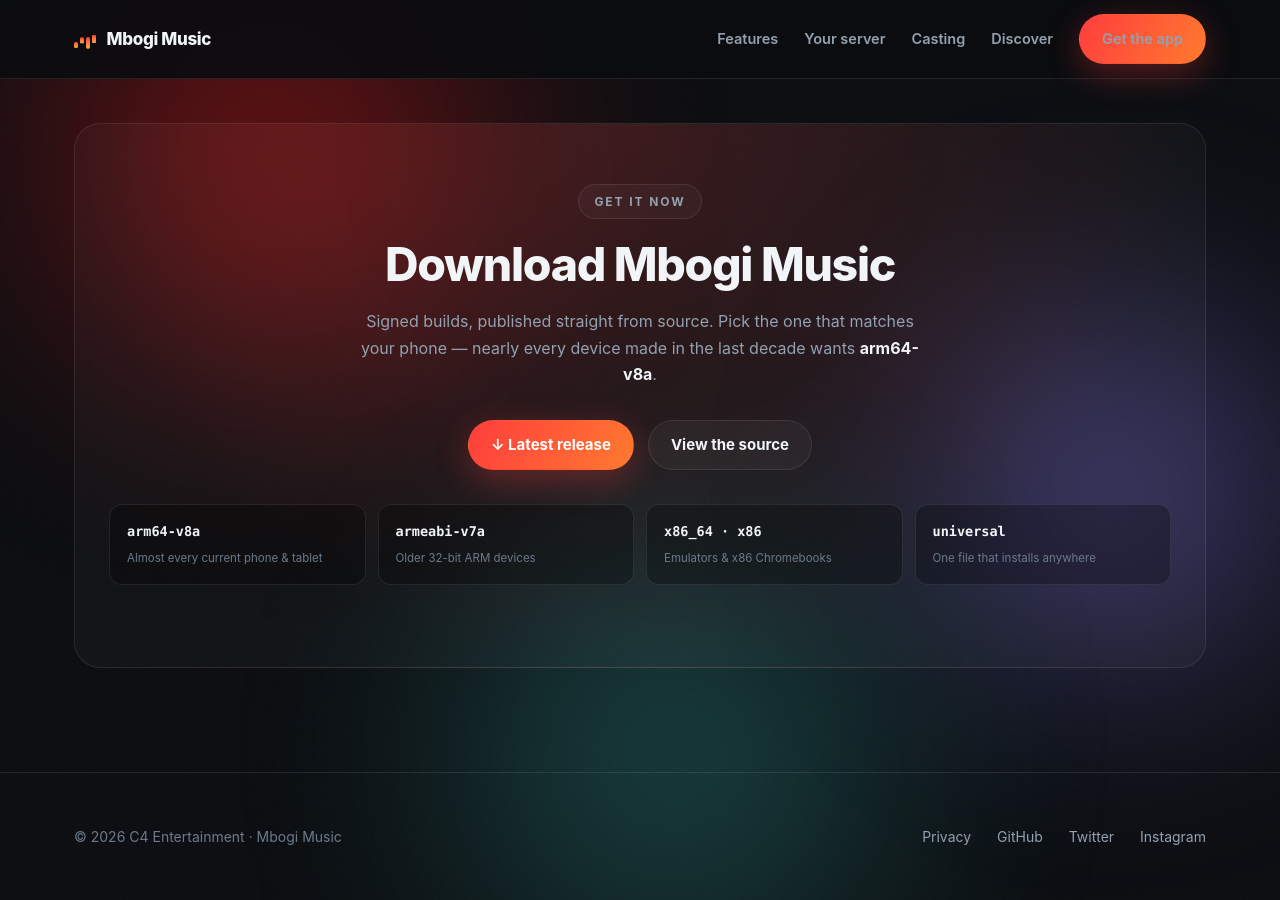
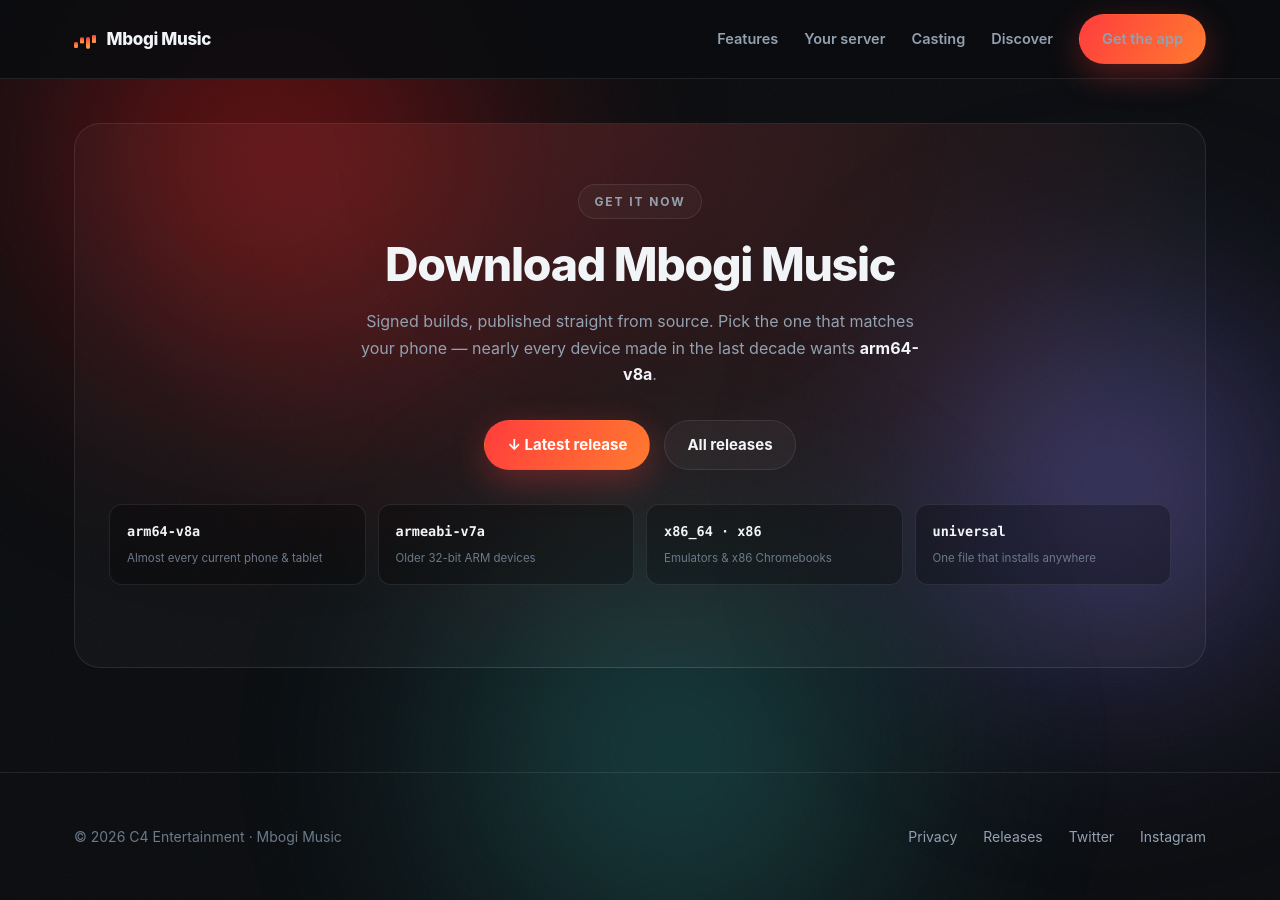
Before and after one commit to m3ugoat/mediagg-landing-page, a Jekyll site: the page index.html, which Jekyll copies as it is, in a window 1280 px wide and 900 px high, scrolled down 5640 px. Built offline with Jekyll 4.4.1, drawn with Linux system fonts in a browser that asks for light colours; comment, search, counter and statistics services are not loaded.

Commit message:
Point the downloads at the public releases repository
The buttons linked to the private source repository, so every one of them
was a 404 for anyone who is not a collaborator. They now point at
laurentjuma/mbogi-music-releases, which exists only to hold the downloads,
and the release API call reads from there too.

```diff
--- a/index.html
+++ b/index.html
@@ -433,8 +433,8 @@
     <h2 style="font-size:clamp(1.9rem,4.2vw,2.9rem);margin:20px 0 0">Download Mbogi Music</h2>
     <p style="color:var(--muted);max-width:560px;margin:18px auto 0">Signed builds, published straight from source. Pick the one that matches your phone — nearly every device made in the last decade wants <b style="color:var(--ink)">arm64-v8a</b>.</p>
     <div class="cta" style="margin-top:32px">
-      <a class="btn btn-p" href="https://github.com/laurentjuma/Mbogi-Music-by-C4Entertainment/releases/latest">↓ Latest release</a>
-      <a class="btn btn-g" href="https://github.com/laurentjuma/Mbogi-Music-by-C4Entertainment">View the source</a>
+      <a class="btn btn-p" href="https://github.com/laurentjuma/mbogi-music-releases/releases/latest">↓ Latest release</a>
+      <a class="btn btn-g" href="https://github.com/laurentjuma/mbogi-music-releases">All releases</a>
     </div>
     <div class="abis" id="abis">
       <div class="abi"><b>arm64-v8a</b><small>Almost every current phone &amp; tablet</small></div>
@@ -452,7 +452,7 @@
   <div>© <span id="yr"></span> C4 Entertainment · Mbogi Music</div>
   <div>
     <a href="/privacy">Privacy</a>
-    <a href="https://github.com/laurentjuma/Mbogi-Music-by-C4Entertainment">GitHub</a>
+    <a href="https://github.com/laurentjuma/mbogi-music-releases">Releases</a>
     <a href="https://twitter.com/mbogimusic">Twitter</a>
     <a href="https://instagram.com/mbogimusic">Instagram</a>
   </div>
@@ -510,7 +510,7 @@
   //
   // Silently leaves the static fallback in place if the call fails, which it will while the
   // releases are private — an unauthenticated request gets a 404, not a 403.
-  var REPO='laurentjuma/Mbogi-Music-by-C4Entertainment';
+  var REPO='laurentjuma/mbogi-music-releases';
   var LABEL={'arm64-v8a':'Almost every current phone &amp; tablet',
              'armeabi-v7a':'Older 32-bit ARM devices',
              'x86_64':'64-bit emulators &amp; Chromebooks',
```
